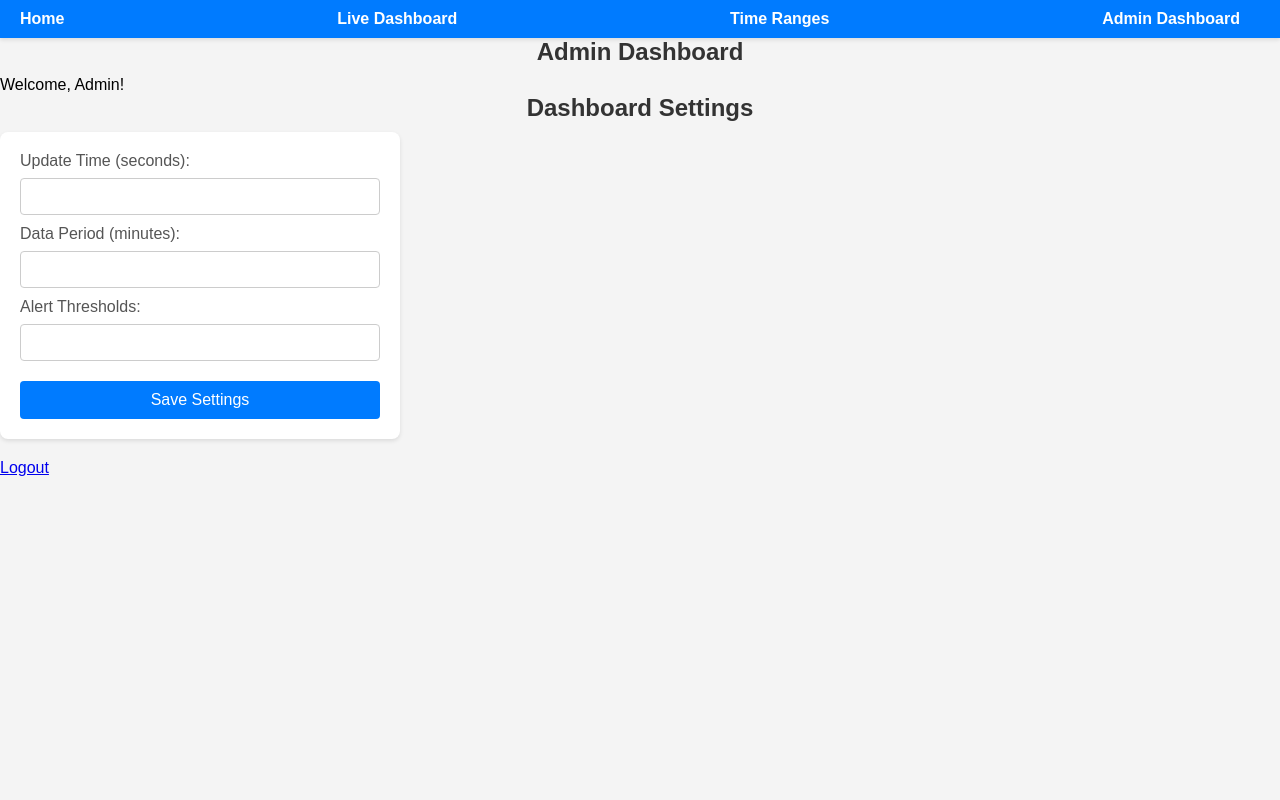
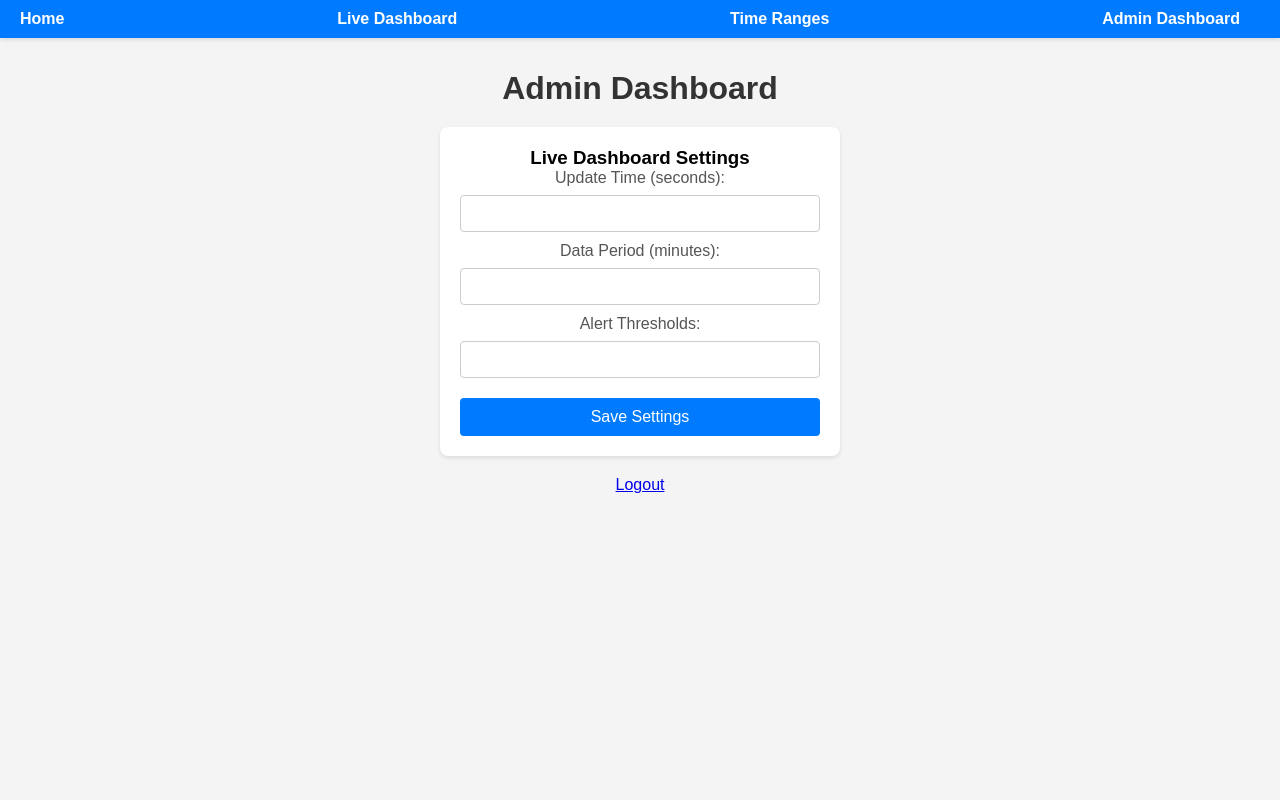
Before and after one commit to BenVengerik/Flask_project, a Flask app: page /admin in a window 1280 px wide. Run offline with Flask 3, Linux system fonts and the light colour scheme; the visitor is signed in with stand-in values (Sample User, id 1).

Commit message:
Centred boxes

```diff
--- a/static/styles/style.css
+++ b/static/styles/style.css
@@ -12,6 +12,7 @@ body {
     display: flex; /* Use flexbox layout */
     flex-direction: column; /* Arrange children in a column */
     min-height: 100vh; /* Full viewport height */
+    align-items: center; /* Center body content horizontally */
 }
 
 /* Style for the navigation bar */
@@ -23,6 +24,10 @@ nav {
     display: flex; /* Use flexbox layout */
     justify-content: space-between; /* Space between links */
     align-items: center; /* Center items vertically */
+    position: fixed; /* Fix the nav bar at the top */
+    top: 0; /* Align to the top */
+    left: 0; /* Align to the left */
+    z-index: 1000; /* Ensure it is above other elements */
 }
 
 nav a {
@@ -42,7 +47,9 @@ main {
     display: flex; /* Use flexbox layout */
     flex-direction: column; /* Arrange children in a column */
     align-items: center; /* Center children horizontally */
+    justify-content: center; /* Center children vertically */
     padding: 20px; /* Padding inside the main area */
+    margin-top: 60px; /* Space below the nav bar */
 }
 
 /* Style for the form element */
@@ -54,6 +61,7 @@ form {
     width: 100%; /* Full width */
     max-width: 400px; /* Max width */
     margin-bottom: 20px; /* Space below the form */
+    text-align: center; /* Center the text */
 }
 
 /* Style for the settings form */
@@ -72,6 +80,7 @@ form {
 h1 {
     text-align: center; /* Center the text */
     color: #333; /* Dark gray color */
+    margin-top: 70px; /* Space below the heading */
     margin-bottom: 20px; /* Space below the heading */
 }
 
--- a/templates/admin_dashboard.html
+++ b/templates/admin_dashboard.html
@@ -3,10 +3,9 @@
 {% block title %}Admin Dashboard{% endblock %}
 
 {% block content %}
-    <h2>Admin Dashboard</h2>
-    <p>Welcome, Admin!</p>
-    <h2>Dashboard Settings</h2>
+    <h1>Admin Dashboard</h1>
     <form method="POST" action="/admin">
+        <h3>Live Dashboard Settings</h3>
         <label for="update_time">Update Time (seconds):</label>
         <input type="number" id="update_time" name="update_time" required>
 
```
